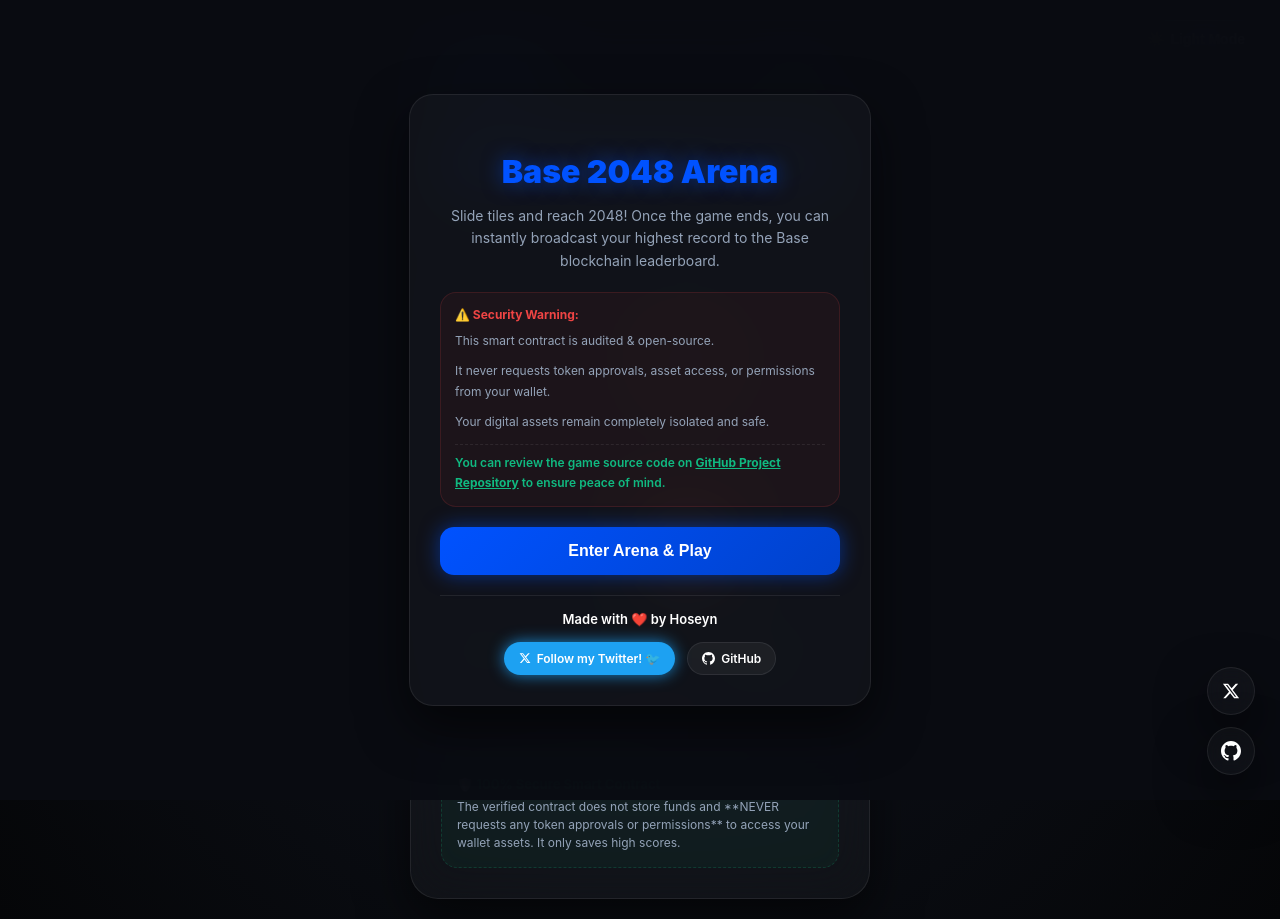
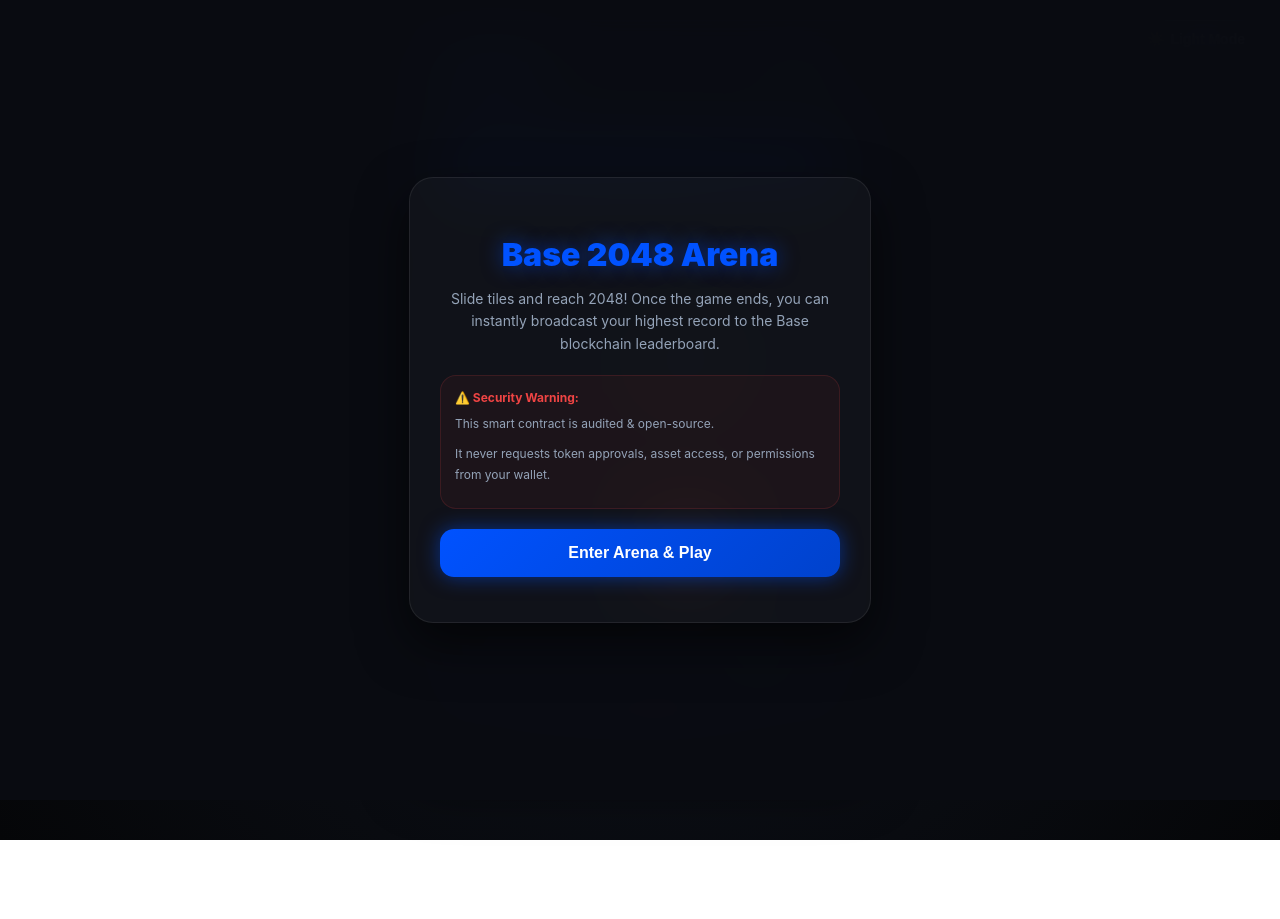
Before and after one commit to thisishoseyn/2048onBase, a plain HTML site: page 2048.html in a window 1280 px wide. After the commit the page ends 840 px from the top, so only its background shows below. Drawn offline with Linux system fonts and the light colour scheme.

Commit message:
Update 2048.html

```diff
--- a/2048.html
+++ b/2048.html
@@ -84,37 +84,25 @@
         }
         .theme-toggle:hover { transform: scale(1.05); }
 
-        .floating-socials {
-            position: fixed;
-            bottom: 25px;
-            right: 25px;
+        .farcaster-user-badge {
             display: flex;
-            flex-direction: column;
-            gap: 12px;
-            z-index: 1000;
+            align-items: center;
+            gap: 8px;
+            background: rgba(138, 92, 246, 0.1);
+            border: 1px solid rgba(138, 92, 246, 0.3);
+            padding: 6px 12px;
+            border-radius: 20px;
+            font-size: 13px;
+            font-weight: 600;
+            color: #a78bfa;
+            margin-bottom: 15px;
+            display: none;
         }
-        .floating-btn {
-            width: 46px;
-            height: 46px;
+        .farcaster-avatar {
+            width: 20px;
+            height: 20px;
             border-radius: 50%;
-            background: var(--glass-bg);
-            border: 1px solid var(--glass-border);
-            backdrop-filter: blur(10px);
-            -webkit-backdrop-filter: blur(10px);
-            color: var(--text-main);
-            display: flex;
-            justify-content: center;
-            align-items: center;
-            box-shadow: var(--glass-shadow);
-            transition: all 0.3s cubic-bezier(0.175, 0.885, 0.32, 1.275);
-            text-decoration: none;
-        }
-        .floating-btn:hover {
-            transform: scale(1.15) translateY(-3px);
-            background: var(--primary);
-            color: white;
-            border-color: transparent;
-            box-shadow: var(--primary-glow);
+            border: 1px solid rgba(138, 92, 246, 0.5);
         }
 
         .container {
@@ -322,56 +310,6 @@
         }
         .security-title { font-size: 13px; font-weight: 700; color: #10b981; margin-bottom: 6px; }
         .security-text { font-size: 12px; color: var(--text-muted); line-height: 1.5; }
-
-        .social-container {
-            display: flex;
-            justify-content: center;
-            gap: 12px;
-            margin-top: 15px;
-        }
-        .social-badge {
-            display: inline-flex;
-            align-items: center;
-            gap: 6px;
-            background: rgba(255, 255, 255, 0.05);
-            border: 1px solid var(--glass-border);
-            padding: 8px 14px;
-            border-radius: 20px;
-            color: var(--text-main);
-            text-decoration: none;
-            font-size: 12px;
-            font-weight: 600;
-            transition: all 0.2s ease;
-        }
-        .social-badge.twitter-highlight {
-            background: #1da1f2;
-            border-color: transparent;
-            color: #ffffff;
-            animation: pulseGlow 2s infinite ease-in-out;
-        }
-        .social-badge:hover {
-            background: var(--primary);
-            border-color: transparent;
-            transform: translateY(-1px);
-        }
-        .social-badge.twitter-highlight:hover {
-            background: #1a91da;
-        }
-
-        @keyframes pulseGlow {
-            0%, 100% { box-shadow: 0 0 5px rgba(29, 161, 242, 0.4); }
-            50% { box-shadow: 0 0 15px rgba(29, 161, 242, 0.8); }
-        }
-
-        .source-link {
-            color: #10b981;
-            text-decoration: underline;
-            font-weight: 700;
-            transition: color 0.2s;
-        }
-        .source-link:hover {
-            color: #059669;
-        }
     </style>
 </head>
 <body>
@@ -379,15 +317,6 @@
 <button class="theme-toggle" onclick="toggleTheme()">
     <span id="theme-icon">☀️</span> <span id="theme-text">Light Mode</span>
 </button>
-
-<div class="floating-socials">
-    <a href="https://x.com/cryptoHoseyn" target="_blank" class="floating-btn" title="Follow on X (Twitter)">
-        <svg width="18" height="18" viewBox="0 0 24 24" fill="currentColor"><path d="M18.244 2.25h3.308l-7.227 8.26 8.502 11.24H16.17l-5.214-6.817L4.99 21.75H1.68l7.73-8.835L1.254 2.25H8.08l4.713 6.231zm-1.161 17.52h1.833L7.084 4.126H5.117z"/></svg>
-    </a>
-    <a href="https://github.com/thisishoseyn" target="_blank" class="floating-btn" title="Follow on GitHub">
-        <svg width="20" height="20" viewBox="0 0 24 24" fill="currentColor"><path d="M12 0c-6.626 0-12 5.373-12 12 0 5.302 3.438 9.8 8.207 11.387.599.111.793-.261.793-.577v-2.234c-3.338.726-4.033-1.416-4.033-1.416-.546-1.387-1.333-1.756-1.333-1.756-1.089-.745.083-.729.083-.729 1.205.084 1.839 1.237 1.839 1.237 1.07 1.834 2.807 1.304 3.492.997.107-.775.418-1.305.762-1.604-2.665-.305-5.467-1.334-5.467-5.931 0-1.311.469-2.381 1.236-3.221-.124-.303-.535-1.524.117-3.176 0 0 1.008-.322 3.301 1.23.957-.266 1.983-.399 3.003-.404 1.02.005 2.047.138 3.006.404 2.291-1.552 3.297-1.23 3.297-1.23.653 1.653.242 2.874.118 3.176.77.84 1.235 1.911 1.235 3.221 0 4.609-2.807 5.624-5.479 5.921.43.372.823 1.102.823 2.222v3.293c0 .319.192.694.801.576 4.765-1.589 8.199-6.086 8.199-11.386 0-6.627-5.373-12-12-12z"/></svg>
-    </a>
-</div>
 
 <div id="welcome-layer" class="welcome-screen">
     <div class="welcome-content">
@@ -404,29 +333,9 @@
             <span style="color:var(--text-muted); line-height:1.8; display:block; margin-bottom:8px;">
                 It never requests token approvals, asset access, or permissions from your wallet.
             </span>
-            <span style="color:var(--text-muted); line-height:1.8; display:block; margin-bottom:12px;">
-                Your digital assets remain completely isolated and safe.
-            </span>
-            <span style="color:#10b981; line-height:1.6; display:block; font-weight:600; border-top:1px dashed rgba(255,255,255,0.08); padding-top:8px;">
-                You can review the game source code on <a href="https://github.com/thisishoseyn/2048onBase/" target="_blank" class="source-link">GitHub Project Repository</a> to ensure peace of mind.
-            </span>
         </div>
 
         <button class="btn" style="margin-bottom: 15px;" onclick="startArena()">Enter Arena & Play</button>
-
-        <div style="border-top: 1px solid var(--glass-border); padding-top: 15px; margin-top: 5px;">
-            <div style="font-size: 13px; font-weight: 600; color: var(--text-main);">Made with ❤️ by Hoseyn</div>
-            <div class="social-container">
-                <a href="https://x.com/cryptoHoseyn" target="_blank" class="social-badge twitter-highlight">
-                    <svg width="12" height="12" viewBox="0 0 24 24" fill="currentColor"><path d="M18.244 2.25h3.308l-7.227 8.26 8.502 11.24H16.17l-5.214-6.817L4.99 21.75H1.68l7.73-8.835L1.254 2.25H8.08l4.713 6.231zm-1.161 17.52h1.833L7.084 4.126H5.117z"/></svg>
-                    Follow my Twitter! 🐦
-                </a>
-                <a href="https://github.com/thisishoseyn" target="_blank" class="social-badge">
-                    <svg width="13" height="13" viewBox="0 0 24 24" fill="currentColor"><path d="M12 0c-6.626 0-12 5.373-12 12 0 5.302 3.438 9.8 8.207 11.387.599.111.793-.261.793-.577v-2.234c-3.338.726-4.033-1.416-4.033-1.416-.546-1.387-1.333-1.756-1.333-1.756-1.089-.745.083-.729.083-.729 1.205.084 1.839 1.237 1.839 1.237 1.07 1.834 2.807 1.304 3.492.997.107-.775.418-1.305.762-1.604-2.665-.305-5.467-1.334-5.467-5.931 0-1.311.469-2.381 1.236-3.221-.124-.303-.535-1.524.117-3.176 0 0 1.008-.322 3.301 1.23.957-.266 1.983-.399 3.003-.404 1.02.005 2.047.138 3.006.404 2.291-1.552 3.297-1.23 3.297-1.23.653 1.653.242 2.874.118 3.176.77.84 1.235 1.911 1.235 3.221 0 4.609-2.807 5.624-5.479 5.921.43.372.823 1.102.823 2.222v3.293c0 .319.192.694.801.576 4.765-1.589 8.199-6.086 8.199-11.386 0-6.627-5.373-12-12-12z"/></svg>
-                    GitHub
-                </a>
-            </div>
-        </div>
     </div>
 </div>
 
@@ -441,6 +350,12 @@
             <div id="current-score" class="score-value">0</div>
         </div>
     </header>
+
+    <!-- Farcaster Profile Context Display -->
+    <div id="fc-user-badge" class="farcaster-user-badge">
+        <img id="fc-avatar" class="farcaster-avatar" src="" alt="">
+        <span id="fc-username"></span>
+    </div>
 
     <button id="connect-btn" class="btn" onclick="connectWallet()">Connect Wallet</button>
     <div id="wallet-info" style="display:none; text-align:center; font-size:13px; color:#10b981; margin-bottom:20px; font-weight:bold;"></div>
@@ -467,13 +382,6 @@
             <li style="color:#6b7280; font-size:13px; text-align:center;">Loading logs from Base...</li>
         </ul>
     </div>
-
-    <div class="security-notice">
-        <div class="security-title">🛡️ 100% Secure Smart Contract</div>
-        <div class="security-text">
-            The verified contract does not store funds and **NEVER requests any token approvals or permissions** to access your wallet assets. It only saves high scores.
-        </div>
-    </div>
 </div>
 
 <script>
@@ -481,42 +389,57 @@
     const contractABI = [
         "function submitScore(uint256 _score) external",
         "function getTotalGames() external view returns (uint256)",
-        "function topGames(uint256) external view returns (address playerAddress, uint256 highScore, uint256 timestamp)",
-        "event NewHighScore(address indexed player, uint256 score, uint256 timestamp)"
+        "function topGames(uint256) external view returns (address playerAddress, uint256 highScore, uint256 timestamp)"
     ];
 
     let provider, signer, contract;
     let board = Array(16).fill(0);
     let score = 0;
     let isGameOver = false;
+    let farcasterUser = null;
 
-    // Farcaster Frame v2 Context Setup
     window.addEventListener('load', () => {
         initGame();
         fetchLeaderboard();
+        loadFarcasterContext();
+    });
 
-        // Initialize Farcaster SDK safely
-        if (window.window.farcaster && window.window.farcaster.FrameSDK) {
+    async function loadFarcasterContext() {
+        if (window.farcaster && window.farcaster.FrameSDK) {
             try {
-                window.window.farcaster.FrameSDK.actions.ready();
+                // Signal to Farcaster client that Frame is ready
+                const sdk = window.farcaster.FrameSDK;
+                sdk.actions.ready();
+
+                // Fetch context data (User identity details)
+                const context = await sdk.context;
+                if (context && context.user) {
+                    farcasterUser = context.user;
+
+                    // Update UI components with Farcaster profile information
+                    document.getElementById('fc-username').innerText = `@${farcasterUser.username}`;
+                    if (farcasterUser.pfpUrl) {
+                        document.getElementById('fc-avatar').src = farcasterUser.pfpUrl;
+                    } else {
+                        document.getElementById('fc-avatar').style.display = 'none';
+                    }
+                    document.getElementById('fc-user-badge').style.display = 'flex';
+                }
             } catch (e) {
-                console.error("Farcaster SDK initialization error:", e);
+                console.error("Farcaster Context fetch failed:", e);
             }
         }
-    });
+    }
 
     function toggleTheme() {
         const currentTheme = document.documentElement.getAttribute('data-theme');
         const nextTheme = currentTheme === 'light' ? 'dark' : 'light';
         document.documentElement.setAttribute('data-theme', nextTheme);
-
         document.getElementById('theme-icon').innerText = nextTheme === 'light' ? '🌙' : '☀️';
         document.getElementById('theme-text').innerText = nextTheme === 'light' ? 'Dark Mode' : 'Light Mode';
     }
 
-    function startArena() {
-        document.getElementById('welcome-layer').classList.add('hidden');
-    }
+    function startArena() { document.getElementById('welcome-layer').classList.add('hidden'); }
 
     function initGame() {
         board = Array(16).fill(0);
@@ -524,9 +447,7 @@
         isGameOver = false;
         document.getElementById('current-score').innerText = "0";
         document.getElementById('game-over').classList.remove('active');
-        addRandomTile();
-        addRandomTile();
-        updateBoardUI();
+        addRandomTile(); addRandomTile(); updateBoardUI();
     }
 
     function restartGame() { initGame(); }
@@ -627,17 +548,14 @@
     const gameBoard = document.getElementById('game-board');
 
     gameBoard.addEventListener('touchstart', (e) => {
-        touchStartX = e.touches[0].clientX;
-        touchStartY = e.touches[0].clientY;
+        touchStartX = e.touches[0].clientX; touchStartY = e.touches[0].clientY;
     }, {passive: true});
 
     gameBoard.addEventListener('touchmove', (e) => {
         if (!touchStartX || !touchStartY) return;
         let diffX = e.touches[0].clientX - touchStartX;
         let diffY = e.touches[0].clientY - touchStartY;
-        if (Math.abs(diffX) > 10 || Math.abs(diffY) > 10) {
-            if (e.cancelable) e.preventDefault();
-        }
+        if (Math.abs(diffX) > 10 || Math.abs(diffY) > 10) { if (e.cancelable) e.preventDefault(); }
     }, {passive: false});
 
     gameBoard.addEventListener('touchend', (e) => {
@@ -649,14 +567,11 @@
         } else {
             if (Math.abs(diffY) > 30) handleMove(diffY > 0 ? 'DOWN' : 'UP');
         }
-        touchStartX = 0;
-        touchStartY = 0;
+        touchStartX = 0; touchStartY = 0;
     }, {passive: true});
 
     async function connectWallet() {
-        // Fallback to regular injected provider if window.ethereum exists, else look for Farcaster provider context
         let targetProvider = window.ethereum;
-
         if (typeof targetProvider !== 'undefined') {
             try {
                 await targetProvider.request({ method: 'eth_requestAccounts' });
```
